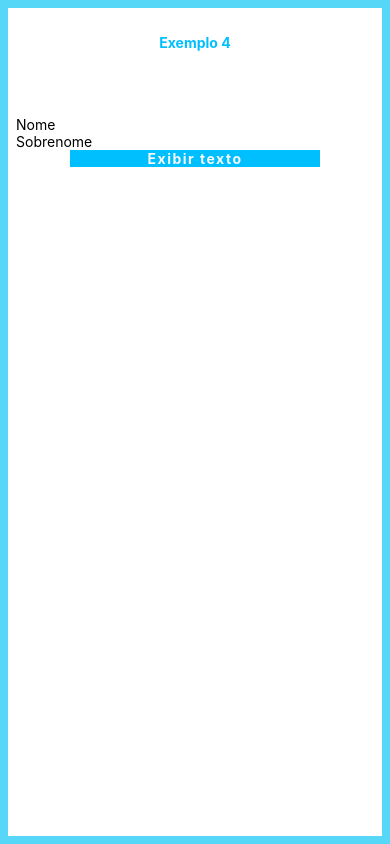
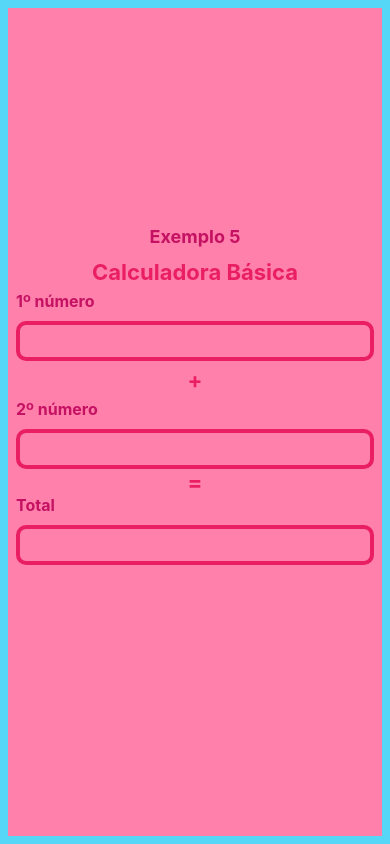
Before and after one commit to ASTakeo/aula-introducao-expo, a React Native app: screen / in a window 390 px wide. Built offline with nearby package versions, Linux system fonts and the light colour scheme; what react-native-responsive-fontsize would draw is missing.

Commit message:
Exemplo 5

```diff
--- a/App.js
+++ b/App.js
@@ -8,6 +8,7 @@ import Exemplo1 from './src/exemplos/ex-01';
 import Exemplo2 from './src/exemplos/ex-02';
 import Exemplo3 from './src/exemplos/ex-03';
 import Exemplo4 from './src/exemplos/ex-04';
+import Exemplo5 from './src/exemplos/ex-05';
 
 // Atividades
 import Atividade1 from './src/atividades/atividade-01';
@@ -18,7 +19,7 @@ export default function App() {
   return (
     <View style={styles.container}>
       {/* <Text>Open up App.js to start working on your app!</Text> */}
-      <Atividade4/>
+      <Exemplo5/>
       <StatusBar style="light" />
     </View>
   );
--- a/src/atividades/atividade-04/index.js
+++ b/src/atividades/atividade-04/index.js
@@ -9,7 +9,7 @@ function Atividade4 () {
   // State
   const [txtNome, settxtNome] = useState('');
   const [txtSobrenome, settxtSobrenome] = useState('');
-  const [txtExibir, setTxtExibir] = useState('');
+  const [txtExibir, setTxtExibir] = useState('Inserir o Nome e Sobrenome');
 
   // let txtTexto = 'Inserir o Nome e Sobrenome';
 
--- a/src/atividades/atividade-04/style.js
+++ b/src/atividades/atividade-04/style.js
@@ -30,9 +30,9 @@ const styles = StyleSheet.create({
         color: 'deepskyblue',
     },
     label: {
-    fontSize: RFPercentage(1.5),
-    color: '#000000',
     textAlign: 'left',
+    width: '100%',
+    paddingLeft: RFPercentage(1),
     },
     input: {
         borderWidth: RFPercentage(0.2),
--- /dev/null
+++ b/src/atividades/atividade-04/styles.js
@@ -0,0 +1,61 @@
+import { StyleSheet } from 'react-native';
+import { RFPercentage } from 'react-native-responsive-fontsize';
+
+const styles = StyleSheet.create({
+    container: {
+        backgroundColor: '#fff',
+        padding: 8,
+        flex: 1,
+        alignItems: 'center',
+        borderRadius: 20,
+    },
+    titulo: {
+        fontSize: RFPercentage(3),
+        color: 'deepskyblue',
+        fontWeight: 'bold',
+        borderWidth: 2,
+        borderColor: 'deepskyblue',
+        marginTop: 10,
+        marginBottom: 10,
+        padding: 8,
+        width: '100%',
+        height: 80,
+        textAlign: 'center',
+        textAlignVertical: 'center',
+        borderRadius: 20,
+    },
+    texto: {
+        fontSize: RFPercentage(2.2),
+    },
+    input: {
+        borderWidth: RFPercentage(0.2),
+        borderColor: 'deepskyblue',
+        width: '100%',
+        fontSize: RFPercentage(2),
+        marginBottom: RFPercentage(2),
+        borderRadius: RFPercentage(2),
+        textAlign: 'center',
+    },
+    botao: {
+        backgroundColor: 'deepskyblue',
+        width: '70%',
+        // height: RFPercentage(4),
+        borderRadius: RFPercentage(2),
+        alignItems: 'center',
+        justifyContent: 'center',
+        padding: RFPercentage(1),
+    },
+    txtBotao: {
+        fontSize: RFPercentage(2),
+        color: '#fafafa',
+        fontWeight: 'bold',
+        letterSpacing: 1.5,
+    },
+    label: {
+        textAlign: 'left',
+        width: '100%',
+        paddingLeft: RFPercentage(1),
+    },
+});
+
+export default styles;
--- /dev/null
+++ b/src/atividades/atividade-04_Correcao/styles.js
@@ -0,0 +1,61 @@
+import { StyleSheet } from 'react-native';
+import { RFPercentage } from 'react-native-responsive-fontsize';
+
+const styles = StyleSheet.create({
+    container: {
+        backgroundColor: '#fff',
+        padding: 8,
+        flex: 1,
+        alignItems: 'center',
+        borderRadius: 20,
+    },
+    titulo: {
+        fontSize: RFPercentage(3),
+        color: 'deepskyblue',
+        fontWeight: 'bold',
+        borderWidth: 2,
+        borderColor: 'deepskyblue',
+        marginTop: 10,
+        marginBottom: 10,
+        padding: 8,
+        width: '100%',
+        height: 80,
+        textAlign: 'center',
+        textAlignVertical: 'center',
+        borderRadius: 20,
+    },
+    texto: {
+        fontSize: RFPercentage(2.2),
+    },
+    input: {
+        borderWidth: RFPercentage(0.2),
+        borderColor: 'deepskyblue',
+        width: '100%',
+        fontSize: RFPercentage(2),
+        marginBottom: RFPercentage(2),
+        borderRadius: RFPercentage(2),
+        textAlign: 'center',
+    },
+    botao: {
+        backgroundColor: 'deepskyblue',
+        width: '70%',
+        // height: RFPercentage(4),
+        borderRadius: RFPercentage(2),
+        alignItems: 'center',
+        justifyContent: 'center',
+        padding: RFPercentage(1),
+    },
+    txtBotao: {
+        fontSize: RFPercentage(2),
+        color: '#fafafa',
+        fontWeight: 'bold',
+        letterSpacing: 1.5,
+    },
+    label: {
+        textAlign: 'left',
+        width: '100%',
+        paddingLeft: RFPercentage(1),
+    },
+});
+
+export default styles;
--- /dev/null
+++ b/src/exemplos/ex-05/index.js
@@ -0,0 +1,39 @@
+import React, { useState } from 'react';
+import { View, Text, TextInput, TouchableOpacity} from 'react-native';
+
+import styles from './styles';
+
+function Exemplo5 (){
+    // State
+    const [n1, setN1] = useState('0');
+    const [n2, setN2] = useState('0');
+    const [total, setTotal] = useState('0');
+
+    return(
+        <View style={styles.container}>
+            <Text style={styles.paragraph}>Exemplo 5</Text>
+
+            <Text style={styles.txtSaida}>Calculadora Básica</Text>
+
+            <Text style={styles.textLabel}>1º número</Text>
+            <TextInput style={styles.txtEntrada} />
+
+            <Text style={styles.txtSaida}> + </Text>
+
+            <Text style={styles.textLabel}>2º número</Text>
+            <TextInput style={styles.txtEntrada} />
+
+            <Text style={[styles.txtSaida, {margin: 0}]}> = </Text>
+
+            <Text style={styles.textLabel}>Total </Text>
+            <TextInput style={styles.txtEntrada} />
+
+            <TouchableOpacity style={ styles.button}>
+                <Text style={styles.textButton}> + </Text>
+            </TouchableOpacity>
+
+        </View>
+    );
+}
+
+export default Exemplo5;
--- /dev/null
+++ b/src/exemplos/ex-05/styles.js
@@ -0,0 +1,71 @@
+import { StyleSheet } from 'react-native';
+import { RFPercentage } from 'react-native-responsive-fontsize';
+
+const styles = StyleSheet.create({
+    container: {
+        flex: 1,
+        justifyContent: 'center',
+        backgroundColor: '#FF80AB',
+        padding: 8,
+    },
+    paragraph: {
+        margin: 6,
+        fontSize: 18,
+        fontWeight: 'bold',
+        textAlign: 'center',
+        color: '#C51162',
+    },
+    titulo: {
+        fontSize: RFPercentage(3),
+        fontWeight: 'bold',
+        borderWidth: 2,
+        borderColor: 'deepskyblue',
+        marginTop: 10,
+        marginBottom: 10,
+        padding: 4,
+        width: '100%',
+        height: 80,
+        textAlign: 'center',
+        textAlignVertical: 'center',
+    },
+    texto: {
+        fontSize: RFPercentage(2.2),
+        color: 'deepskyblue'
+    },
+    txtSaida: {
+        margin: 6,
+        fontSize: 22,
+        fontWeight: 'bold',
+        textAlign: 'center',
+        color: '#E91E63',
+    },
+    txtEntrada: {
+        borderWidth: 4,
+        textAlign: 'center',
+        fontSize: 22,
+        borderColor: '#E91E63',
+        height: 40,
+        color: '#E53935',
+        borderRadius: 10,
+        marginTop: 10,
+    },
+    button: {
+        backgroundColor: 'E91E63',
+        height: 40,
+        justifyContent: 'center',
+        borderRadius: 10,
+        marginTop: 20,
+    },
+    textButton: {
+        fontSize: 22,
+        color: '#FF80AB',
+        textAlign: 'center',
+    },
+    textLabel: {
+        fontSize: 16,
+        fontWeight: 'bold',
+        color: '#C51162',
+    }
+})
+
+export default styles;
```
Also changed, not shown: src/atividades/atividade-04_Correcao/index.js (added, +56 -0 lines).
